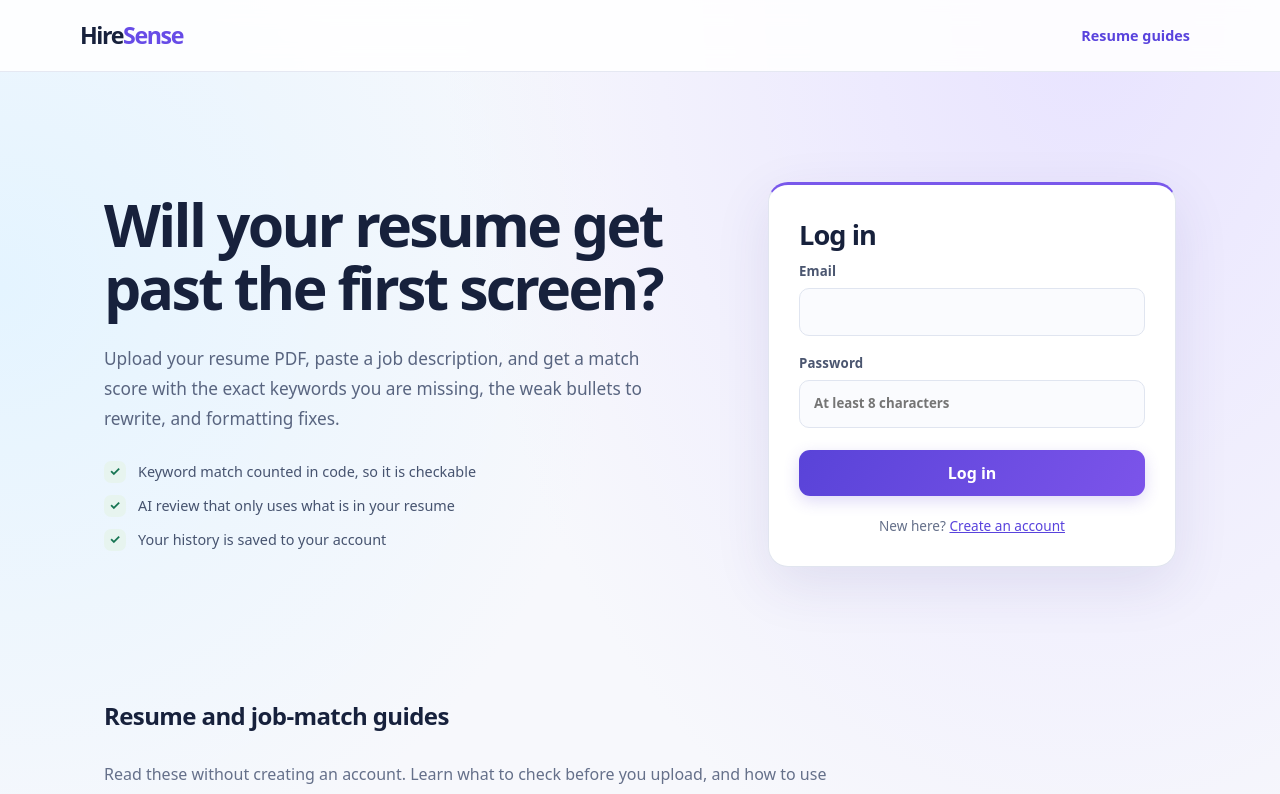
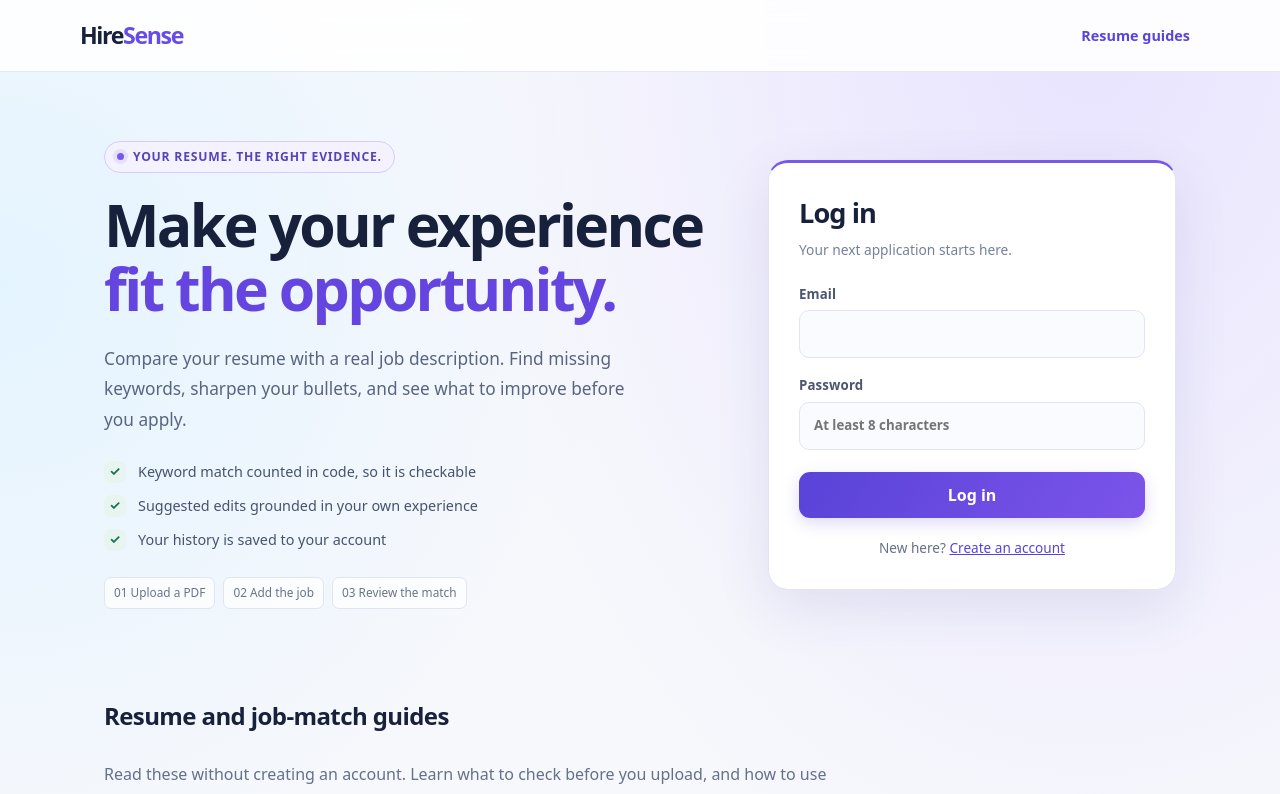
Before and after one commit to Lakshya0604/hiresense, a React (Vite) app in the folder client/: page / in a window 1280 px wide. Shown: the top 794 px of the page. Built offline with nearby package versions, Linux system fonts and the light colour scheme.

Commit message:
Polish landing hierarchy and login presentation

```diff
--- a/client/src/App.jsx
+++ b/client/src/App.jsx
@@ -32,6 +32,7 @@ function AuthForm({ onAuth }) {
   return (
     <div className="card auth">
       <h2>{mode === 'login' ? 'Log in' : 'Create your account'}</h2>
+      <p className="auth-note">{mode === 'login' ? 'Your next application starts here.' : 'A workspace for your next opportunity.'}</p>
       <form onSubmit={submit}>
         {mode === 'signup' && <label>Name<input value={f.name} onChange={set('name')} autoComplete="name" /></label>}
         <label>Email<input type="email" required value={f.email} onChange={set('email')} autoComplete="email" /></label>
@@ -65,13 +66,15 @@ function Landing({ onAuth }) {
   return (
     <div className="hero">
       <div>
-        <h1>Will your resume get past the first screen?</h1>
-        <p className="lead">Upload your resume PDF, paste a job description, and get a match score with the exact keywords you are missing, the weak bullets to rewrite, and formatting fixes.</p>
+        <span className="eyebrow">Your resume. The right evidence.</span>
+        <h1>Make your experience<br /><em>fit the opportunity.</em></h1>
+        <p className="lead">Compare your resume with a real job description. Find missing keywords, sharpen your bullets, and see what to improve before you apply.</p>
         <ul className="points">
           <li>Keyword match counted in code, so it is checkable</li>
-          <li>AI review that only uses what is in your resume</li>
+          <li>Suggested edits grounded in your own experience</li>
           <li>Your history is saved to your account</li>
         </ul>
+        <div className="step-strip" aria-label="How it works"><span>01 Upload a PDF</span><span>02 Add the job</span><span>03 Review the match</span></div>
       </div>
       <AuthForm onAuth={onAuth} />
     </div>
```
